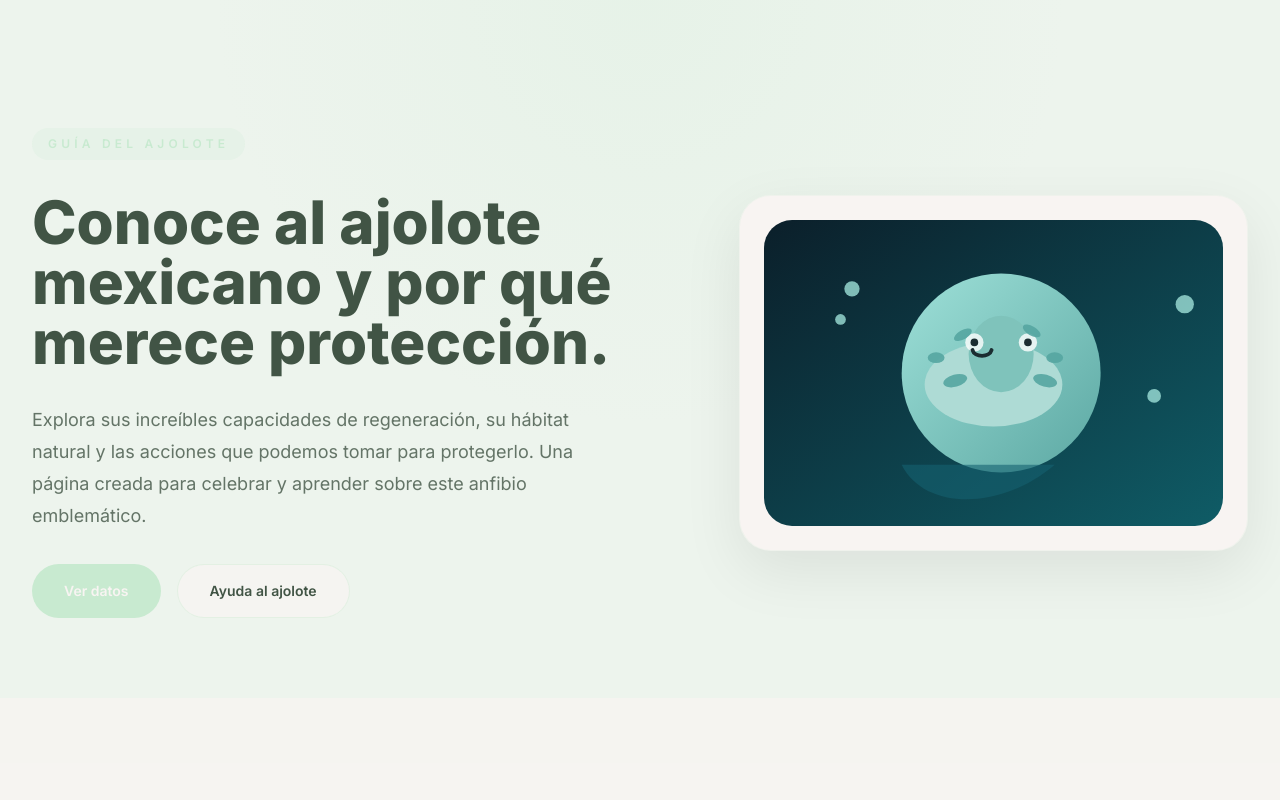
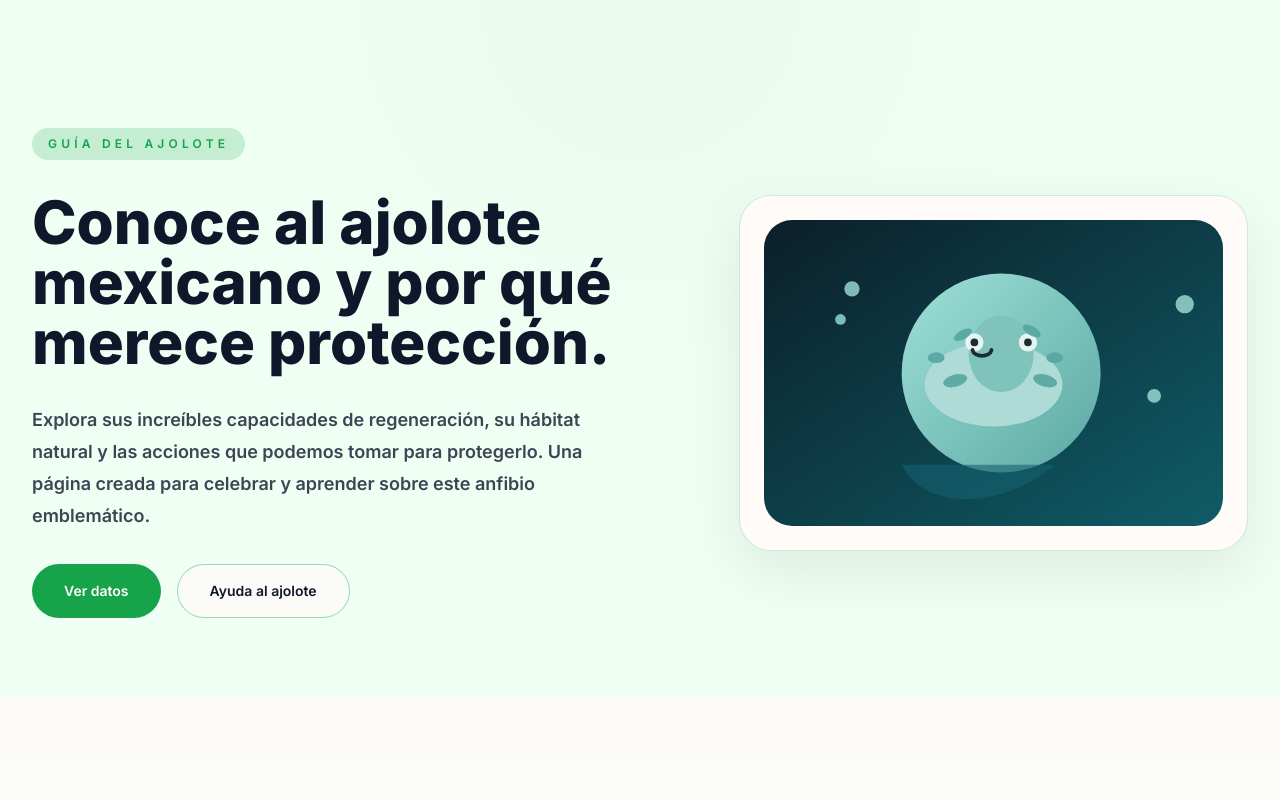
Before and after one commit to mariana76-gb/paginaahorasi, a React (Vite) app in the folder client/: page / in a window 1280 px wide. Shown: the top 800 px of the page. Built offline with nearby package versions, Linux system fonts and the light colour scheme.

Commit message:
Increase color contrast and font weight: stronger pink/green and bolder text

```diff
--- a/client/src/index.css
+++ b/client/src/index.css
@@ -13,8 +13,9 @@ html {
 body {
   margin: 0;
   font-family: 'Inter', system-ui, sans-serif;
-  background: radial-gradient(circle at top, #FFFFFF 0%, #F8F4F2 55%, #F3E9EB 100%);
-  color: #415445;
+  background: radial-gradient(circle at top, #FFFFFF 0%, #FFFBF9 55%, #FFF1F4 100%);
+  color: #0F172A;
+  font-weight: 600;
 }
 
 * {
@@ -28,5 +29,9 @@ textarea {
 }
 
 ::selection {
-  background-color: rgba(167, 231, 224, 0.35);
+  background-color: rgba(225, 29, 72, 0.18);
 }
+
+h1, h2, h3, h4, h5 {
+  font-weight: 800;
+}
--- a/client/tailwind.config.js
+++ b/client/tailwind.config.js
@@ -3,11 +3,11 @@ export default {
   theme: {
     extend: {
       colors: {
-        pastelGreen: '#C8EAD0',
-        pastelPink: '#F7D7DD',
-        pastelWhite: '#F8F4F2',
-        pastelText: '#415445',
-        pastelSoft: '#EDF4ED',
+        pastelGreen: '#16A34A', // stronger, vibrant green
+        pastelPink: '#E11D48', // stronger, vibrant pink
+        pastelWhite: '#FFFBF9',
+        pastelText: '#0F172A', // darker text for better contrast
+        pastelSoft: '#F0FFF4',
       },
       boxShadow: {
         soft: '0 20px 60px rgba(0,0,0,0.08)',
```
